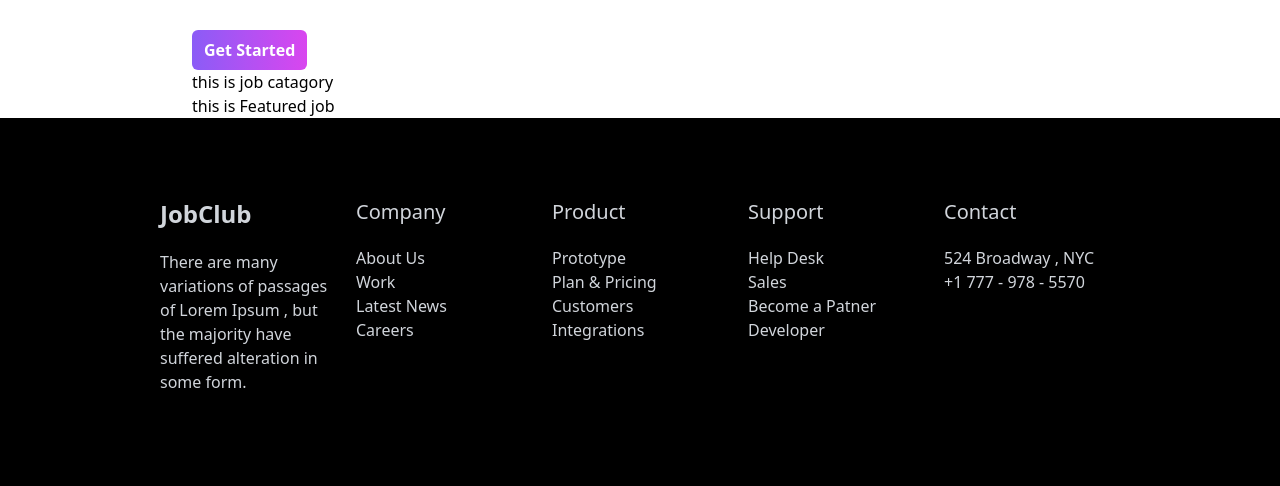
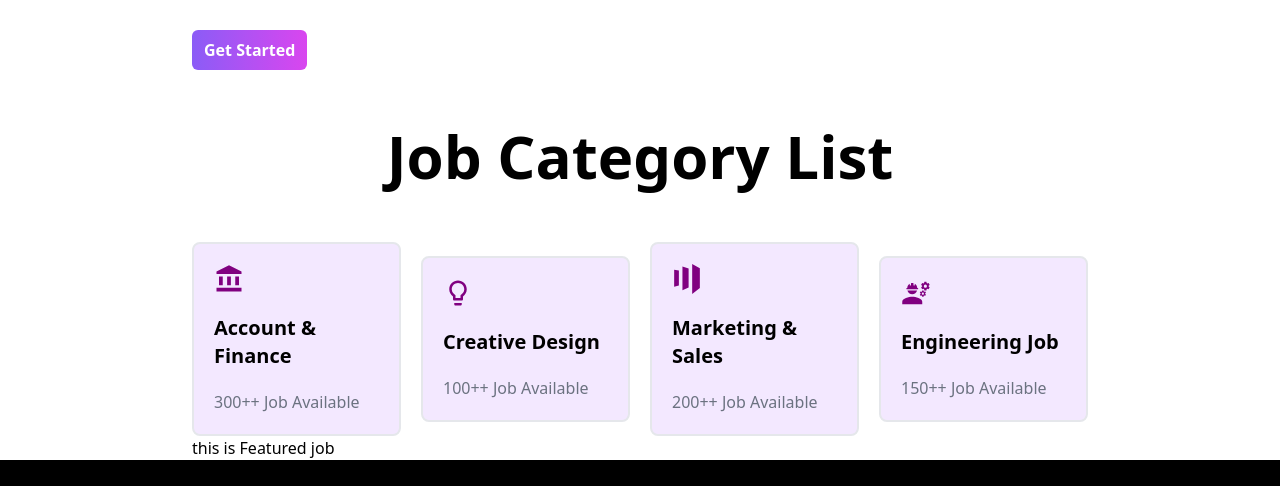
Before and after one commit to Tokiosman80F/jobclub, a React (Vite) app: page / in a window 1280 px wide. Shown: the part 770-1256 px from the top of the page. Built offline with nearby package versions, Linux system fonts and the light colour scheme; some icons are missing.

Commit message:
job category list component making done

```diff
--- a/src/components/Home.jsx
+++ b/src/components/Home.jsx
@@ -4,7 +4,7 @@ import LandingPage from "./firstpage/LandingPage";
 
 const Home = () => {
   return (
-    <div className="md:px-48">
+    <div className="md:px-20 lg:px-48">
       <LandingPage></LandingPage>
       <JobCatagory></JobCatagory>
       <FeaturedJob></FeaturedJob>
--- a/src/components/firstpage/JobCatagory.jsx
+++ b/src/components/firstpage/JobCatagory.jsx
@@ -1,5 +1,52 @@
+import {
+  MdAccountBalance,
+  MdLightbulbOutline,
+  MdEngineering,
+} from "react-icons/md";
+import { SiMarketo } from "react-icons/si";
 const JobCatagory = () => {
-  return <div>this is job catagory</div>;
+  const jobCategory = [
+    {
+      image: <MdAccountBalance size={30} color="purple" />,
+      name: "Account & Finance",
+      number: 300,
+    },
+    {
+      image: <MdLightbulbOutline size={30} color="purple" />,
+      name: "Creative Design",
+      number: 100,
+    },
+    {
+      image: <SiMarketo size={30} color="purple" />,
+      name: "Marketing & Sales",
+      number: 200,
+    },
+    {
+      image: <MdEngineering size={30} color="purple" />,
+      name: "Engineering Job",
+      number: 150,
+    },
+  ];
+  return (
+    <div className="flex flex-col ">
+      <h1 className="text-4xl md:text-6xl text-center my-14 font-semibold">
+        Job Category List
+      </h1>
+
+      <div className="flex flex-col md:flex-row justify-between items-center gap-5">
+        {jobCategory.map((job, id) => (
+          <div
+            key={id}
+            className="border-2 rounded-lg p-5 bg-purple-100 w-full  "
+          >
+            <div>{job.image}</div>
+            <h2 className="text-xl font-semibold my-5">{job.name}</h2>
+            <p className="text-gray-500">{job.number}++ Job Available</p>
+          </div>
+        ))}
+      </div>
+    </div>
+  );
 };
 
 export default JobCatagory;
```
